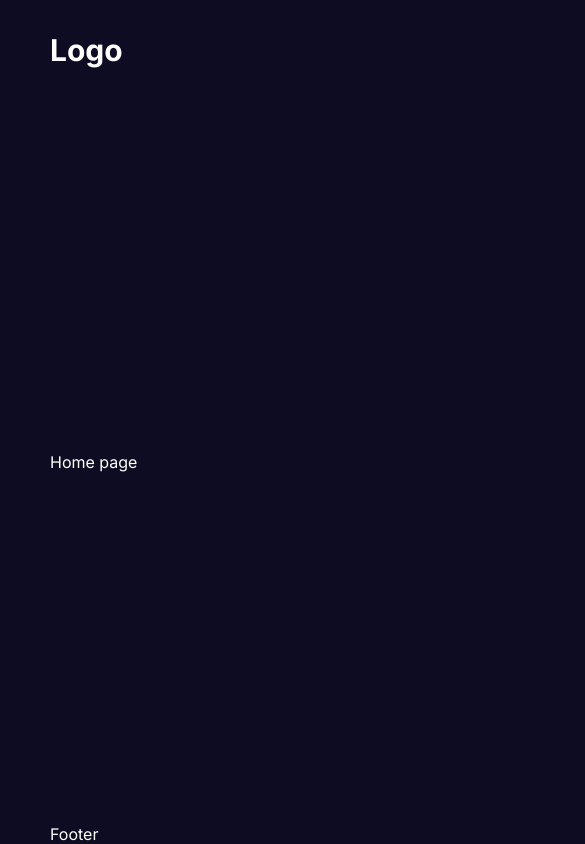
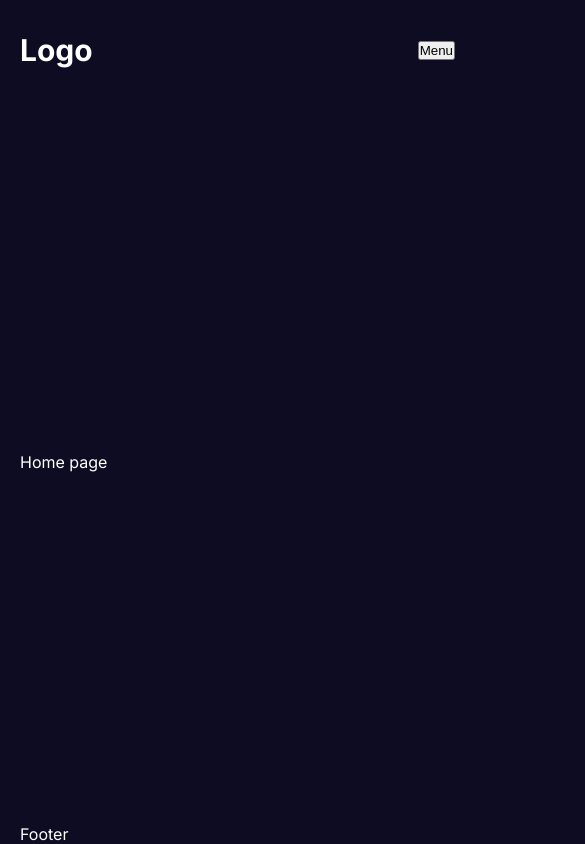
Before and after one commit to SepehrSylvanus/next-blog2, a Next.js app: page / in a window 390 px wide. Shown: the top 844 px of the page, 585 px wide, since content can reach past the window. Built offline with nearby package versions, Linux system fonts and the light colour scheme.

Commit message:
responsive container design

```diff
--- a/src/app/globals.css
+++ b/src/app/globals.css
@@ -6,7 +6,7 @@
   --btn: #3673fd;
 }
 
-*{
+* {
   margin: 0;
   padding: 0;
   box-sizing: border-box;
@@ -21,8 +21,7 @@
   color: inherit;
 }
 
-.container{
-
+.container {
   width: 1536px;
   margin: auto;
   padding-left: 50px;
@@ -32,3 +31,36 @@
   flex-direction: column;
   justify-content: space-between;
 }
+
+ @media screen and (max-width: 1536px) {
+  .container{
+    width: 1366px;
+  }
+ }
+ @media screen and (max-width: 1366px) {
+  .container{
+    width: 1280px;
+  }
+ }
+ @media screen and (max-width: 1280px) {
+  .container{
+    width: 1024px;
+    padding-left: 20px;
+    padding-right: 20px;
+  }
+ }
+ @media screen and (max-width: 1024px) {
+  .container{
+    width: 768px;
+  }
+ }
+ @media screen and (max-width: 768px) {
+  .container{
+    width: 640px;
+  }
+ }
+ @media screen and (max-width: 640px) {
+  .container{
+    width: 475px;
+  }
+ }
```
